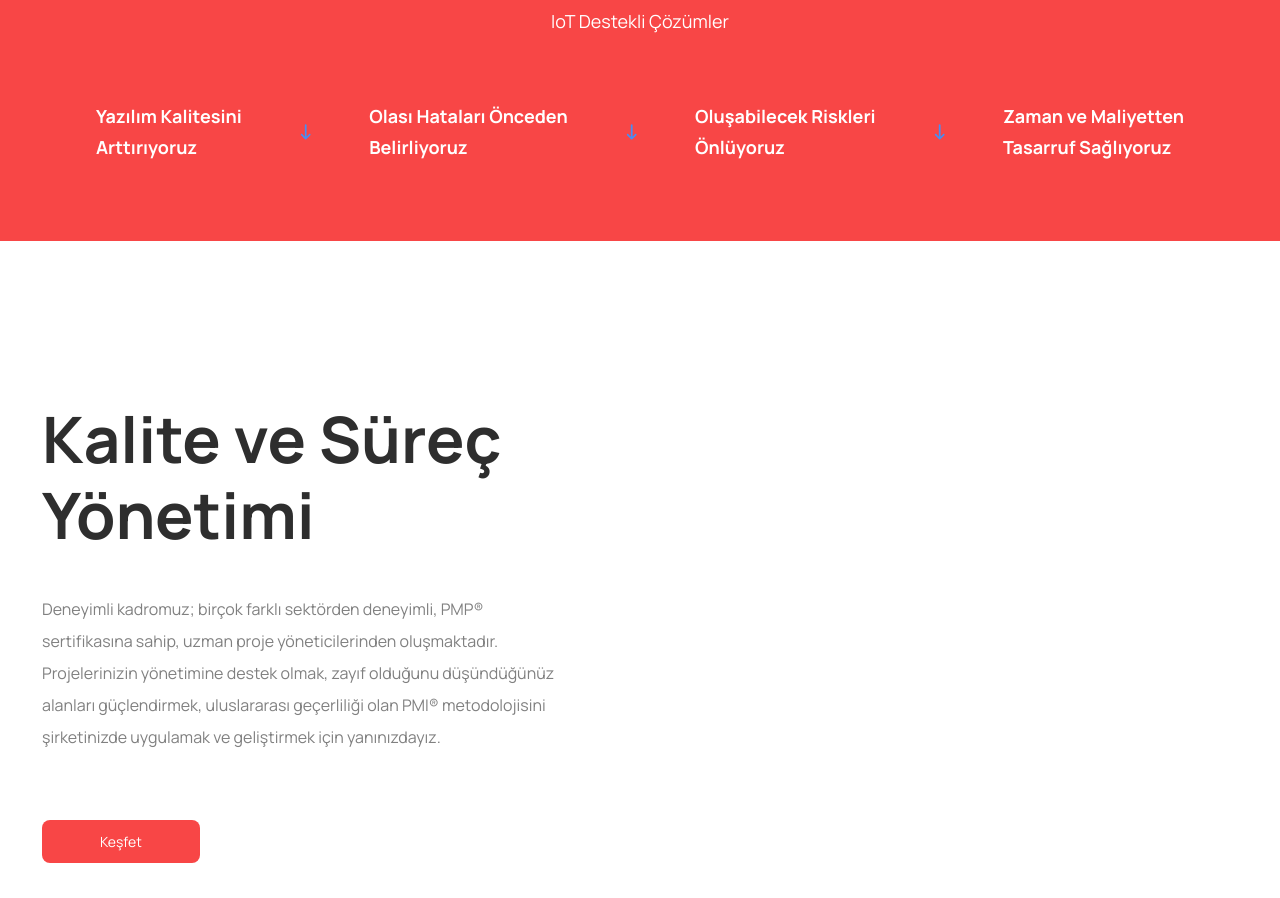
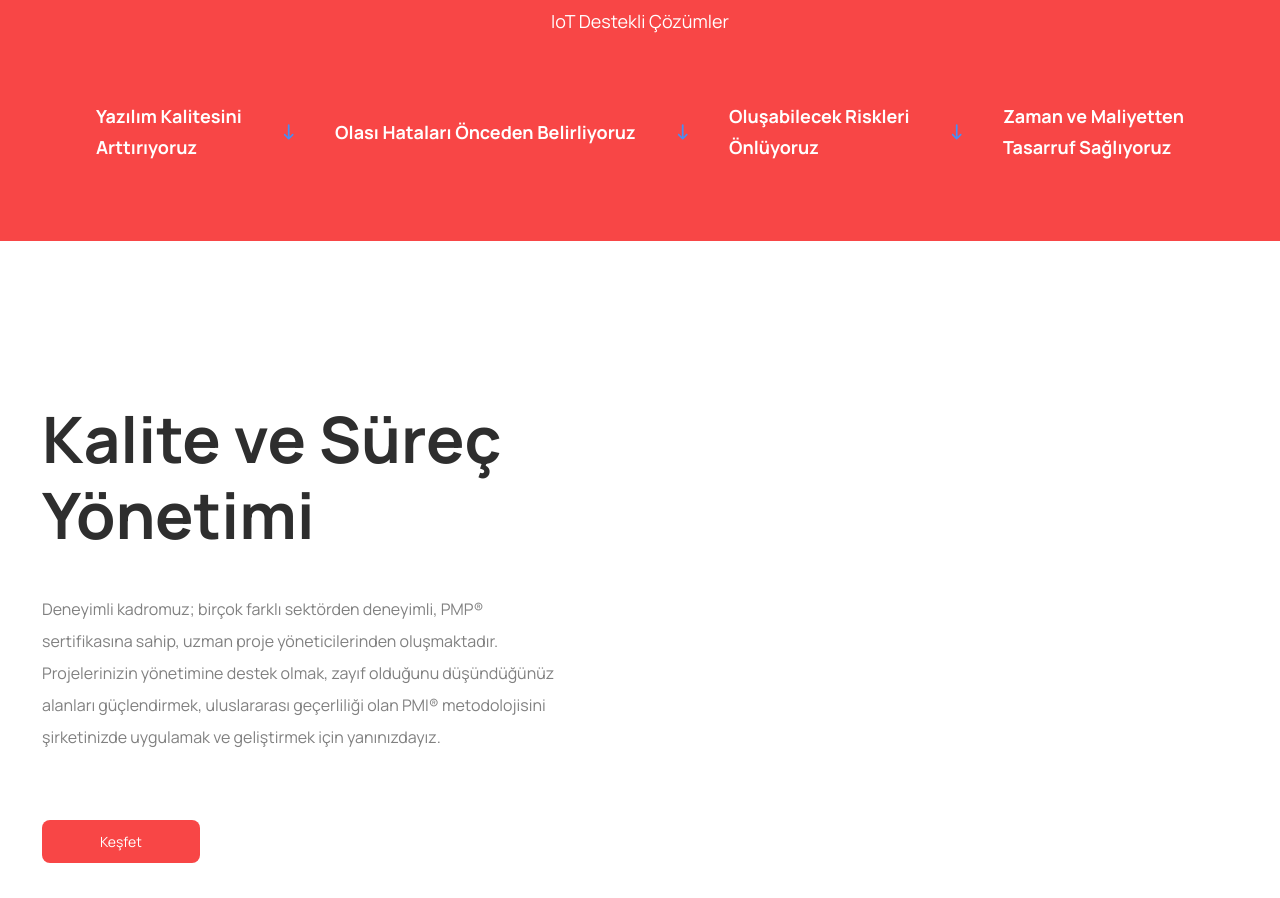
Before and after one commit to LouisaSapina/MyFreedom, a plain HTML site: page turkish/index.html in a window 1280 px wide. Shown: the part 1942-2840 px from the top of the page. Drawn offline with Linux system fonts and the light colour scheme; files whose address does not match are found by name.

Commit message:
Update index.html

```diff
--- a/turkish/index.html
+++ b/turkish/index.html
@@ -103,7 +103,7 @@
                 <div class="test__blocks">
                     <p>Yazılım Kalitesini <br> Arttırıyoruz</p>
                     <img class="first-arrow" src="icons/arrow.svg" alt="">
-                    <p>Olası Hataları Önceden <br> Belirliyoruz</p>
+                    <p class="test__inner__p">Olası Hataları Önceden  Belirliyoruz</p>
                     <img class="middle-arrow" src="icons/arrow.svg" alt="">
                     <p>Oluşabilecek Riskleri <br> Önlüyoruz</p>
                     <img src="icons/arrow.svg" alt="">
```
